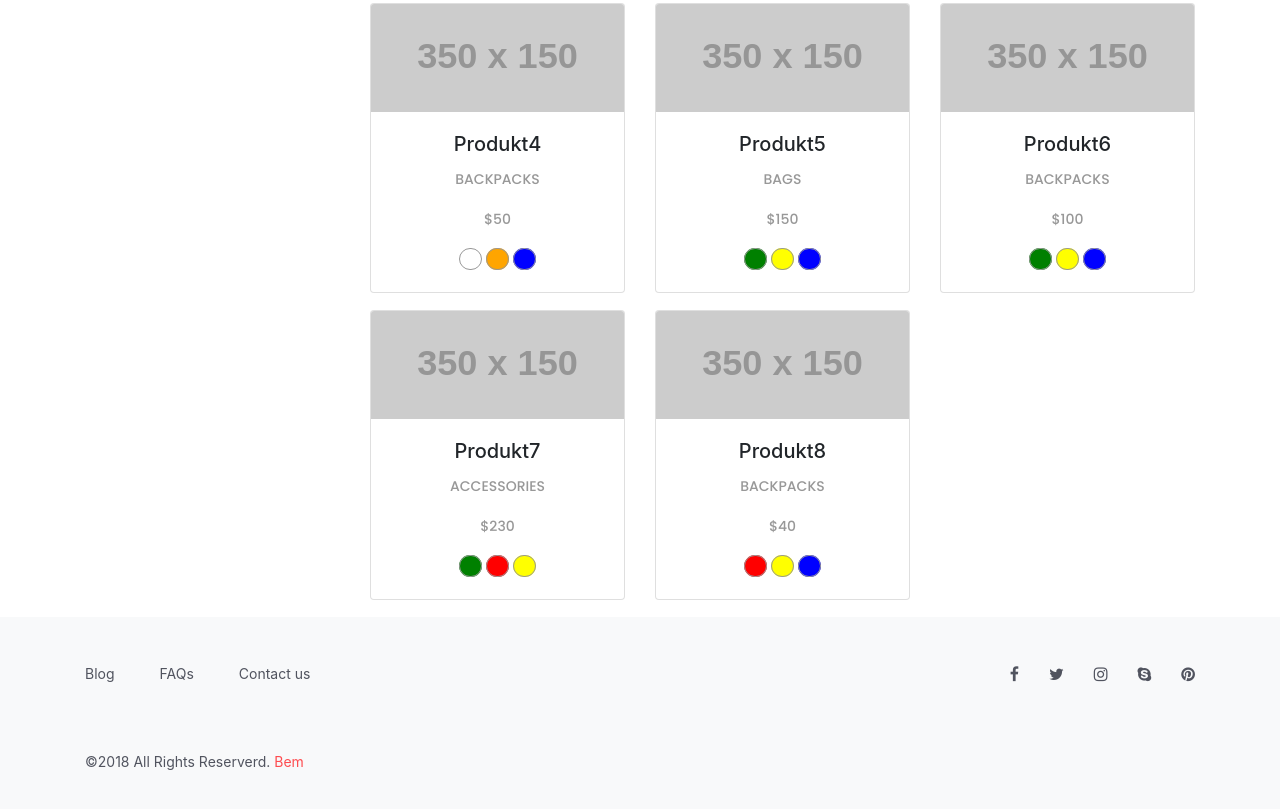
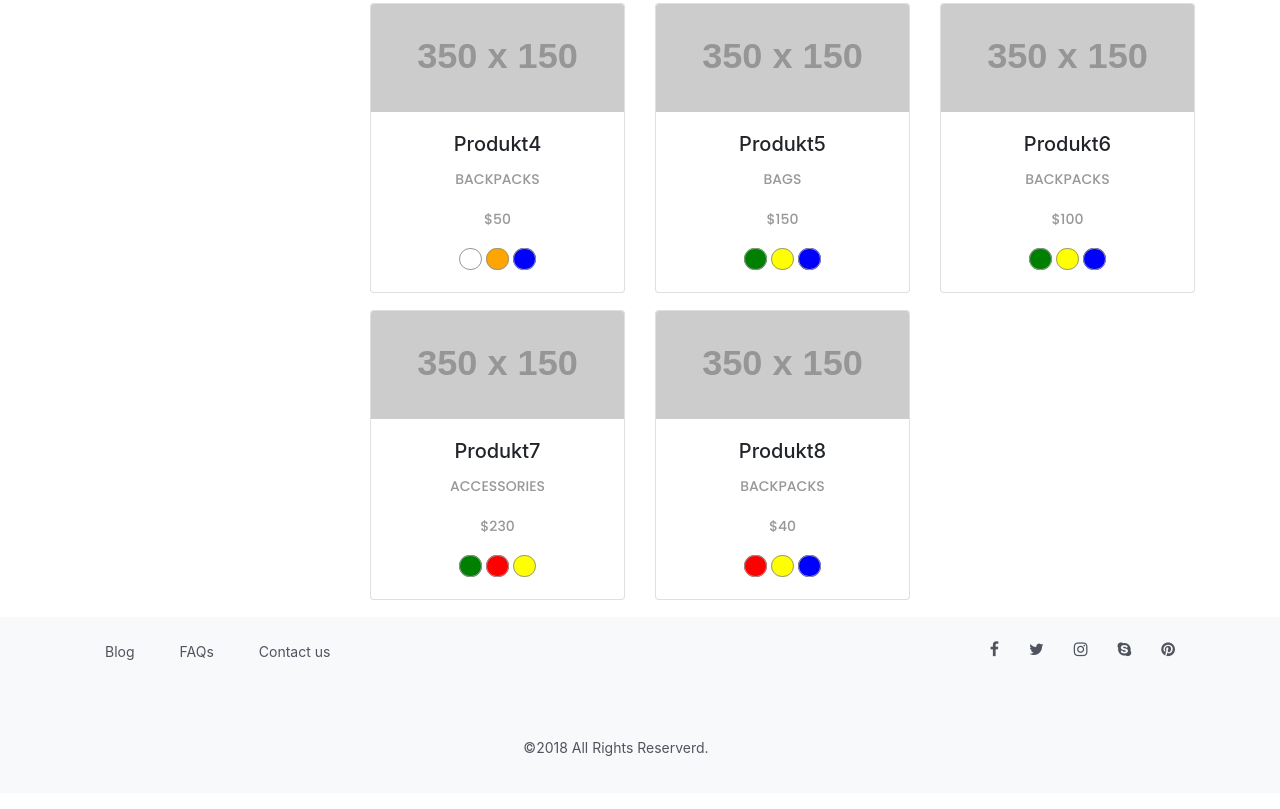
Before and after one commit to mateuszbem/filtry, a React app: page / in a window 1280 px wide. Shown: the part 478-1287 px from the top of the page. Built offline with nearby package versions, Linux system fonts and the light colour scheme; placeholder pictures from the web are drawn by us.

Commit message:
no message

```diff
--- a/public/css/categories_styles.css
+++ b/public/css/categories_styles.css
@@ -1540,8 +1540,8 @@ section
 }
 .footer_nav_container
 {
-	height: 130px;
-
+	margin-bottom: 10px;
+	padding: 20px;
 }
 .cr
 {
@@ -1573,7 +1573,7 @@ section
 }
 .footer_social
 {
-	height: 130px;
+	padding: 20px
 }
 .footer_social ul li
 {
--- a/src/components/footer.js
+++ b/src/components/footer.js
@@ -31,7 +31,7 @@ export default class Footer extends React.Component{
                 <div className="row">
                     <div className="col-lg-12">
                         <div className="footer_nav_container">
-                            <div className="cr">©2018 All Rights Reserverd.<a href="#"> Bem</a></div>
+                            <div className="cr text-center">©2018 All Rights Reserverd.</div>
                         </div>
                     </div>
                 </div>
```
